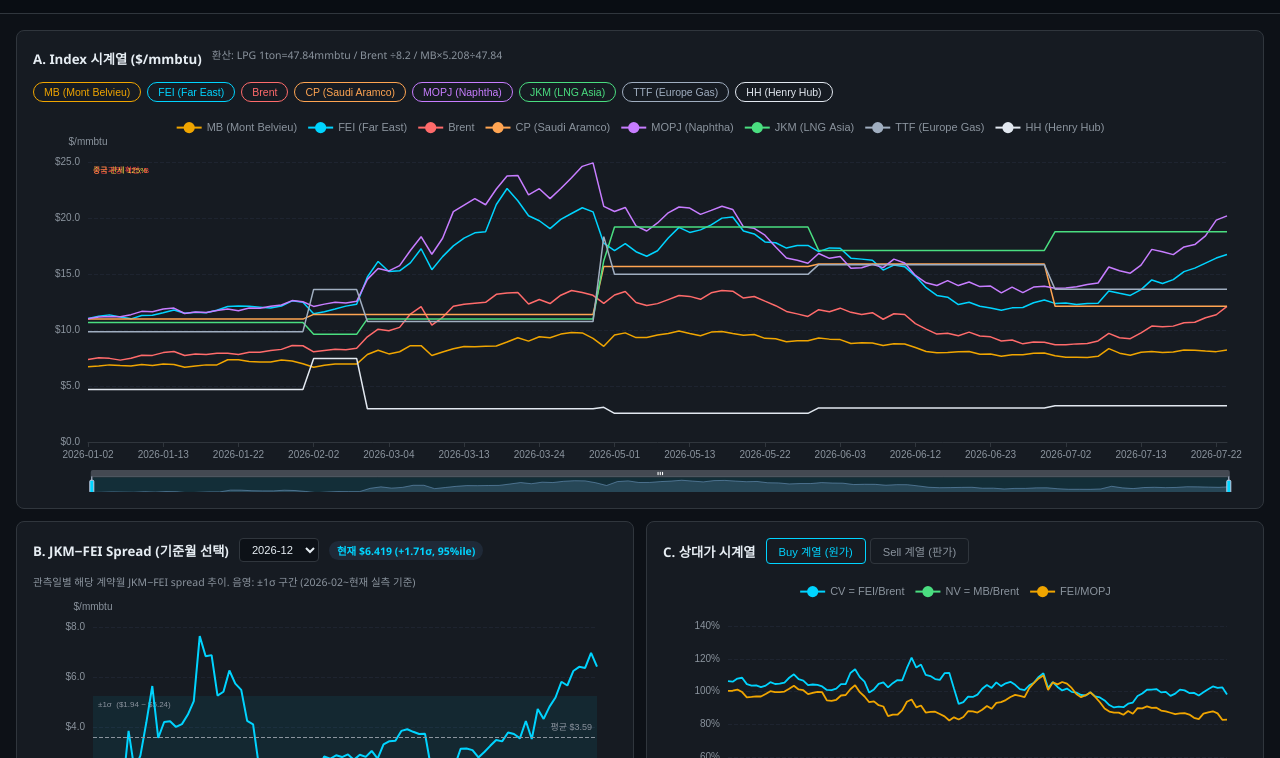
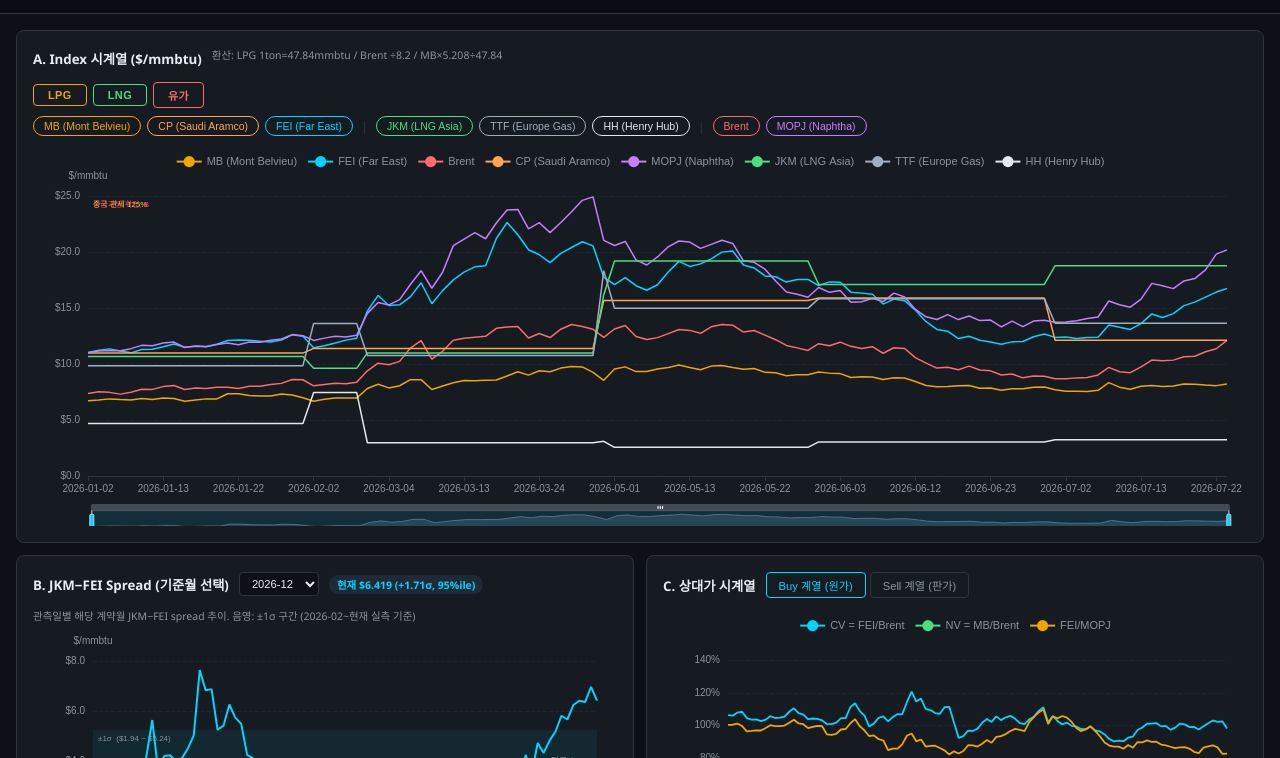
Before and after one commit to RokyeongKim/skgas-odin-dashboard, a plain HTML site: page index.html in a window 1280 px wide. Shown: the part 42-800 px from the top of the page. Drawn offline with nearby package versions, Linux system fonts and the light colour scheme.

Commit message:
feat: Panel A에 그룹 토글 버튼 추가 (LPG/LNG/유가)
- LPG(MB·CP·FEI), LNG(JKM·TTF·HH), 유가(Brent·MOPJ) 그룹 버튼
- 그룹 클릭 시 해당 지표 일괄 표시/숨김 토글
- 개별 버튼은 기존과 동일하게 유지, 그룹·개별 연동 동기화
- 개별 버튼을 그룹 순서대로 재배열 + 구분자(|) 추가

Co-Authored-By: Claude Sonnet 4.6 <noreply@anthropic.com>

```diff
--- a/css/dashboard.css
+++ b/css/dashboard.css
@@ -66,14 +66,26 @@ html, body { height: 100%; background: var(--bg); color: var(--text); font-famil
 .chart-wrap { width: 100%; height: 320px; }
 .panel-A .chart-wrap { height: 380px; }
 
+/* Group toggle buttons */
+.group-toggles { display: flex; align-items: center; gap: 6px; margin-bottom: 8px; }
+.btn-group {
+  padding: 4px 14px; border: 1.5px solid; border-radius: 4px;
+  background: transparent; cursor: pointer;
+  font-size: 0.78rem; font-weight: 700; letter-spacing: 0.04em;
+  transition: all 0.15s;
+}
+.btn-group:hover { opacity: 0.85; }
+.btn-group.off { opacity: 0.28; }
+
 /* Index toggles */
-.index-toggles { display: flex; flex-wrap: wrap; gap: 6px; margin-bottom: 10px; }
+.index-toggles { display: flex; flex-wrap: wrap; align-items: center; gap: 6px; margin-bottom: 10px; }
 .toggle-btn {
   padding: 3px 10px; border-radius: 12px; border: 1px solid;
   cursor: pointer; font-size: 0.75rem; font-weight: 500;
   transition: opacity 0.15s; background: transparent;
 }
 .toggle-btn.off { opacity: 0.35; }
+.toggle-sep { color: var(--border); font-size: 0.9rem; margin: 0 2px; user-select: none; }
 
 /* Spread select */
 #spread-select {
--- a/index.html
+++ b/index.html
@@ -32,6 +32,7 @@
         <h2>A. Index 시계열 ($/mmbtu)</h2>
         <div class="panel-note">환산: LPG 1ton=47.84mmbtu / Brent ÷8.2 / MB×5.208÷47.84</div>
       </div>
+      <div class="group-toggles" id="group-toggles"></div>
       <div class="index-toggles" id="index-toggles"></div>
       <div class="chart-wrap" id="chart-A"></div>
     </section>
--- a/js/app.js
+++ b/js/app.js
@@ -12,6 +12,13 @@ import { renderPanelF } from './panelF.js';
 let currentDays = 365;
 let currentMonth = '2026-12';
 let currentRelTab = 'buy';
+
+const INDEX_GROUPS = [
+  { name: 'LPG',  keys: ['MB', 'CP', 'FEI'],    color: '#f0a500' },
+  { name: 'LNG',  keys: ['JKM', 'TTF', 'HH'],   color: '#4ade80' },
+  { name: '유가', keys: ['Brent', 'MOPJ'],        color: '#ff6b6b' },
+];
+const toggleBtnMap = {};
 
 async function init() {
   const [{ timeseries, pricesNative }] = await Promise.all([
@@ -29,21 +36,57 @@ async function init() {
   initPanelB(document.getElementById('chart-B'));
   initPanelC(document.getElementById('chart-C'));
 
-  // Build index toggle buttons
+  // Build group toggle buttons
+  const groupsEl = document.getElementById('group-toggles');
+  INDEX_GROUPS.forEach(grp => {
+    const btn = document.createElement('button');
+    btn.className = 'btn-group';
+    btn.textContent = grp.name;
+    btn.style.borderColor = grp.color;
+    btn.style.color = grp.color;
+    btn.addEventListener('click', () => {
+      const allOn = grp.keys.every(k => !toggleBtnMap[k]?.classList.contains('off'));
+      grp.keys.forEach(k => {
+        const ib = toggleBtnMap[k];
+        if (!ib) return;
+        if (allOn) { ib.classList.add('off');    toggleIndex(k, false); }
+        else       { ib.classList.remove('off'); toggleIndex(k, true);  }
+      });
+      syncAllGroupBtns();
+    });
+    groupsEl.appendChild(btn);
+  });
+
+  // Build individual toggle buttons (ordered by group, with separators)
   const togglesEl = document.getElementById('index-toggles');
-  Object.entries(INDEX_META).forEach(([key, meta]) => {
+  INDEX_GROUPS.forEach((grp, gi) => {
+    if (gi > 0) {
+      const sep = document.createElement('span');
+      sep.className = 'toggle-sep';
+      sep.textContent = '|';
+      togglesEl.appendChild(sep);
+    }
+    grp.keys.forEach(key => {
+      const meta = INDEX_META[key];
+      if (!meta) return;
       const btn = document.createElement('button');
       btn.className = 'toggle-btn';
       btn.textContent = meta.label;
       btn.style.borderColor = meta.color;
       btn.style.color = meta.color;
       btn.dataset.key = key;
+      toggleBtnMap[key] = btn;
       btn.addEventListener('click', () => {
         btn.classList.toggle('off');
         toggleIndex(key, !btn.classList.contains('off'));
+        syncAllGroupBtns();
       });
       togglesEl.appendChild(btn);
     });
+  });
+
+  // Initial group button state sync
+  syncAllGroupBtns();
 
   // Populate spread-select with forward contract months
   const spreadSel = document.getElementById('spread-select');
@@ -90,6 +133,15 @@ async function init() {
   });
 }
 
+function syncAllGroupBtns() {
+  document.querySelectorAll('.btn-group').forEach(btn => {
+    const grp = INDEX_GROUPS.find(g => g.name === btn.textContent);
+    if (!grp) return;
+    const allOn = grp.keys.every(k => !toggleBtnMap[k]?.classList.contains('off'));
+    btn.classList.toggle('off', !allOn);
+  });
+}
+
 function renderCharts() {
   const records = filterByDays(currentDays);
   renderPanelA(records);
```
Lines whose indentation alone changed are shown as unchanged.
